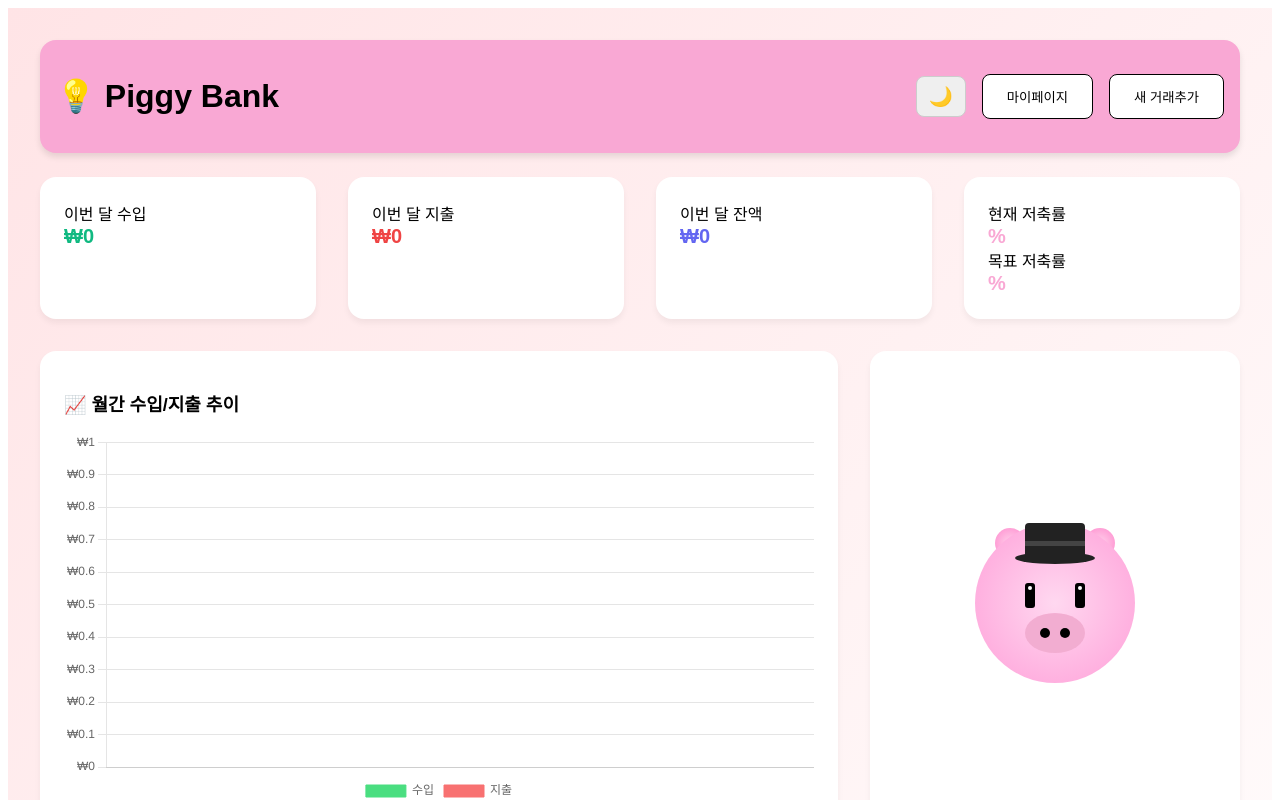
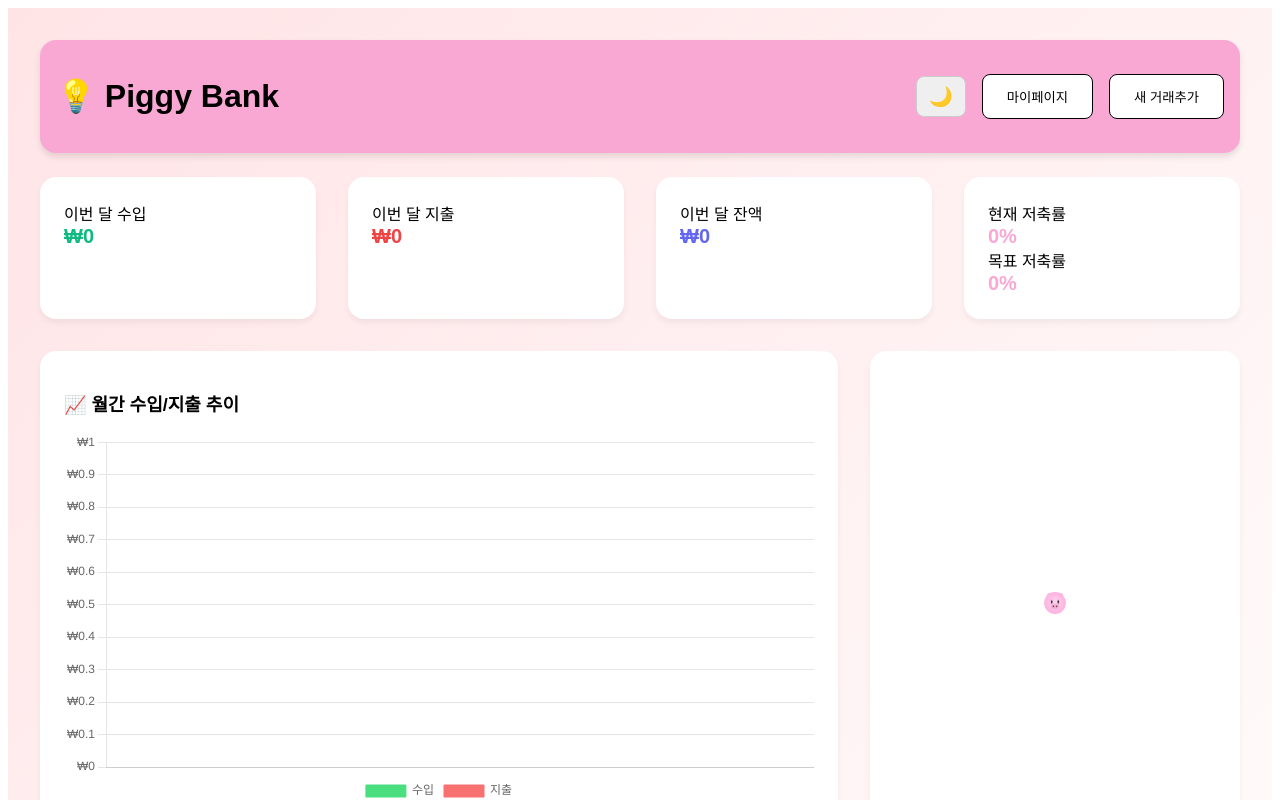
Before and after one commit to joonyee/KB-SkeletonProject-PiggyBank, a Vue app: page /home in a window 1280 px wide. Shown: the top 800 px of the page. Built offline with nearby package versions, Linux system fonts and the light colour scheme; data requests are answered from the project's data file; a web font is replaced by a local one.

Commit message:
pinia에 변수 추가 + 저축률에 따른 캐릭터 크기 변화 기능 구현 완료. home logic과 home.vue에 컴포넌트 교체 완료.

```diff
--- a/src/components/IndividualPig.vue
+++ b/src/components/IndividualPig.vue
@@ -79,20 +79,19 @@
 </template>
 
 <script setup>
-defineProps({
-  savingsRate: {
-    type: Number,
-    required: true,
-  },
-});
+import {useDashboardStore} from "@/stores/store.js";
+
+const dashboard = useDashboardStore();
+const savingsRate = dashboard.savingsAmount;
 
 // 기본 크기 설정
 const baseSize = 200;
 
 // 크기 비율 계산 (저축률 기반)
 
-const sizeRatio = savingsRate / 100; // 크기 비율 (0~1 사이)
-const size = baseSize * (0.6 + sizeRatio * 0.4); // 결과 60% ~ 100% 크기
+const sizeRatio = savingsRate / 100 + 0.2; // 크기 비율 (0~1 사이) + 기본값 0.2
+const size = baseSize * (0.6 + sizeRatio * 0.4) ; // 결과 60% ~ 100% 크기
+console.log(size);
 
 // 얼굴 크기
 const faceRadius = 80 * sizeRatio; // 얼굴 반지름
--- a/src/stores/store.js
+++ b/src/stores/store.js
@@ -1,6 +1,6 @@
 // src/stores/useDashboardStore.js
 import { defineStore } from 'pinia'
-import { ref } from 'vue'
+import {computed, ref} from 'vue'
 import axios from 'axios'
 
 export const useDashboardStore = defineStore('dashboard', () => {
@@ -8,6 +8,26 @@ export const useDashboardStore = defineStore('dashboard', () => {
     const categorySpending = ref([])
     const transactions = ref([])
     const loading = ref(true)
+    //home.vue에 totalIncome에 해당
+    const totalIncome = computed(() =>
+        transactions.value
+            .filter((tx) => tx.amount > 0)
+            .reduce((sum, tx) => sum + tx.amount, 0)
+    );
+    //home.vue에 savingsRate에 해당하는 부분
+    const savingsAmount = computed(() => {
+        if (totalIncome.value === 0) return 0;
+        return Math.round((balance.value / totalIncome.value) * 100);
+    });
+    //home.vue에 balance에 해당하는 부분
+    const balance = computed(() => totalIncome.value - totalExpense.value);
+
+    //home.vue에 totalExspense에 해당하는 부분
+    const totalExpense = computed(() =>
+        transactions.value
+            .filter((tx) => tx.amount < 0)
+            .reduce((sum, tx) => sum + Math.abs(tx.amount), 0)
+    );
 
     const fetchData = async () => {
         loading.value = true
@@ -80,5 +100,11 @@ export const useDashboardStore = defineStore('dashboard', () => {
         transactions,
         loading,
         fetchData,
+        savingsAmount,
+        totalIncome,
+        balance,
+        totalExpense,
+
+
     }
 })
--- a/src/views/Home.vue
+++ b/src/views/Home.vue
@@ -49,7 +49,7 @@
         <PieChart :chartData="chartData" />
       </div>
       <div class="piggyAni">
-        <FinalPig/>
+        <IndividualPig/>
       </div>
     </div>
 
@@ -188,24 +188,13 @@ const maxChartValue = computed(() =>
     )
 );
 
-const totalIncome = computed(() =>
-    transactions.value
-        .filter((tx) => tx.amount > 0)
-        .reduce((sum, tx) => sum + tx.amount, 0)
-);
+const totalIncome = dashboard.totalIncome;
 
-const totalExpense = computed(() =>
-    transactions.value
-        .filter((tx) => tx.amount < 0)
-        .reduce((sum, tx) => sum + Math.abs(tx.amount), 0)
-);
+const totalExpense = dashboard.totalExpense;
 
-const balance = computed(() => totalIncome.value - totalExpense.value);
+const balance = dashboard.balance;
 
-// const savingsRate = computed(() => {
-//   if (totalIncome.value === 0) return 0;
-//   return Math.round((balance.value / totalIncome.value) * 100);
-// });
+const savingsRate = dashboard.savingsAmount
 
 const mypageClick = () => {
   //router.push('./mypage');
```
